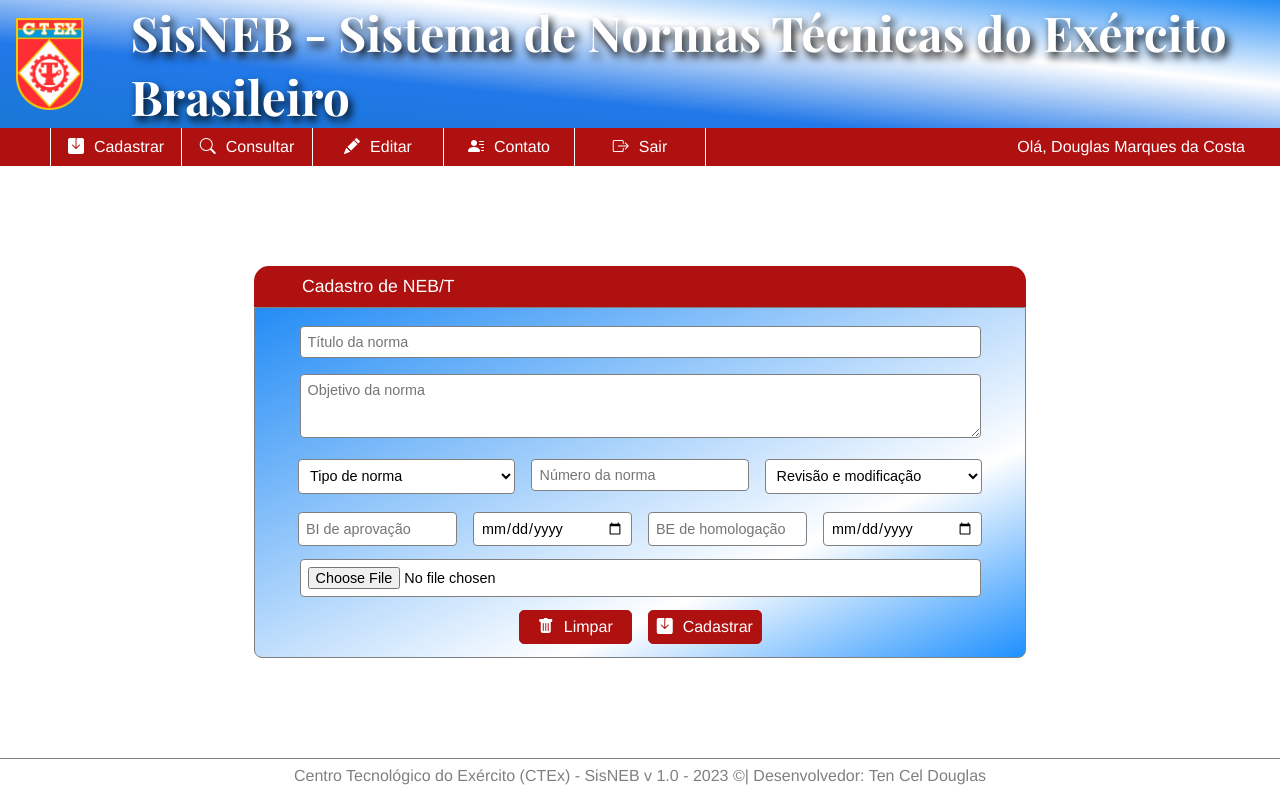
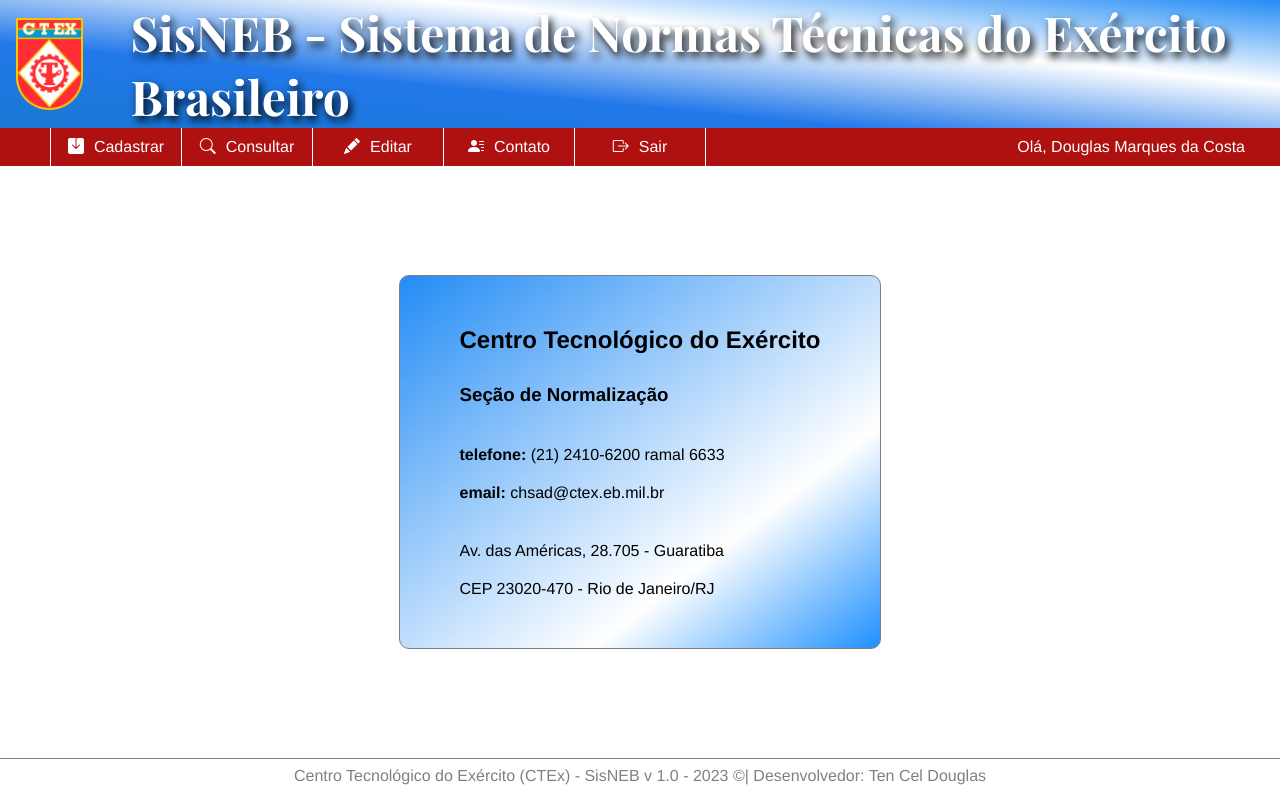
Before and after one commit to douglas-dmc/spa-neb-t, a React (Vite) app: page /contato in a window 1280 px wide. Built offline with nearby package versions, Linux system fonts and the light colour scheme; a web font is replaced by a local one.

Commit message:
aplicando react-router-dom

```diff
--- a/src/App.jsx
+++ b/src/App.jsx
@@ -1,14 +1,17 @@
 import { Footer } from "./components/Footer/Footer"
 import { Header } from "./components/Header/Header"
 import { NavBar } from "./components/NavBar/NavBar"
-import { Cadastro } from "./pages/Cadastro/Cadastro"
+// import { Cadastro } from "./pages/Cadastro/Cadastro"
+// import { Contato } from "./pages/Contato/Contato"
+
+import { Outlet } from "react-router-dom"
 
 function App() {
     return (
         <>
             <Header />
             <NavBar />
-            <Cadastro />
+            <Outlet />
             <Footer />
         </>
     )
--- a/src/components/NavBar/NavBar.jsx
+++ b/src/components/NavBar/NavBar.jsx
@@ -1,3 +1,4 @@
+import { Link } from "react-router-dom"
 import { Nav } from "./NavBarStyled"
 
 export function NavBar() {
@@ -6,19 +7,32 @@ export function NavBar() {
             <Nav>
                 <ul>
                     <li>
-                        <i className="bi bi-save-fill"></i>Cadastrar
+                        <Link to="/cadastro">
+                            <i className="bi bi-save-fill"></i>Cadastrar
+                        </Link>
+                    </li>
+
+                    <li>
+                        <Link>
+                            <i className="bi bi-search"></i>Consultar
+                        </Link>
                     </li>
                     <li>
-                        <i className="bi bi-search"></i>Consultar
+                        <Link>
+                            <i className="bi bi-pencil-fill"></i>Editar
+                        </Link>
                     </li>
+
                     <li>
-                        <i className="bi bi-pencil-fill"></i>Editar
+                        <Link to="/contato">
+                            <i className="bi bi-person-lines-fill"></i>Contato
+                        </Link>
                     </li>
+
                     <li>
-                        <i className="bi bi-person-lines-fill"></i>Contato
-                    </li>
-                    <li>
-                        <i className="bi bi-box-arrow-right"></i>Sair
+                        <Link>
+                            <i className="bi bi-box-arrow-right"></i>Sair
+                        </Link>
                     </li>
                     <li>Olá, Douglas Marques da Costa</li>
                 </ul>
--- a/src/components/NavBar/NavBarStyled.jsx
+++ b/src/components/NavBar/NavBarStyled.jsx
@@ -25,6 +25,13 @@ export const Nav = styled.nav`
         transition: background .4s;
     }
 
+    li a {
+        color: var(--color-font-navbar);
+        text-decoration: none;
+        transition: background .4s;
+        //padding: 10px 15px;
+    }
+
     li:not(:last-child) {
         width: 100px;
     }
@@ -34,7 +41,7 @@ export const Nav = styled.nav`
         border-left: 1px solid #fff;
     }
 
-    li:not(:last-child):hover {
+    li:not(:last-child):hover, li a:hover {
         background-color: var(--color-font-navbar);
         color: var(--bg-color-navbar);
         font-weight: bold;
--- a/src/main.jsx
+++ b/src/main.jsx
@@ -1,9 +1,29 @@
 import React from "react"
 import ReactDOM from "react-dom/client"
 import App from "./App.jsx"
+import { createBrowserRouter, RouterProvider } from "react-router-dom"
+import { Cadastro } from "./pages/Cadastro/Cadastro.jsx"
+import { Contato } from "./pages/Contato/Contato.jsx"
+
+const router = createBrowserRouter([
+    {
+        path: "/",
+        element: <App />,
+        children: [
+            {
+                path: "cadastro",
+                element: <Cadastro />
+            },
+            {
+                path: "contato",
+                element: <Contato />,
+            },
+        ],
+    },
+])
 
 ReactDOM.createRoot(document.getElementById("root")).render(
     <React.StrictMode>
-        <App />
+        <RouterProvider router={router} />
     </React.StrictMode>
 )
--- /dev/null
+++ b/src/pages/Contato/Contato.jsx
@@ -0,0 +1,20 @@
+import { SobreContainer } from "./ContatoStyled"
+
+export function Contato() {
+    return (
+        <SobreContainer>
+            <div>
+                <h2>Centro Tecnológico do Exército</h2>
+                <h3>Seção de Normalização</h3>
+                <p>
+                    <span>telefone:</span> (21) 2410-6200 ramal 6633
+                </p>
+                <p>
+                    <span>email:</span> chsad@ctex.eb.mil.br
+                </p>
+                <p>Av. das Américas, 28.705 - Guaratiba</p>
+                <p>CEP 23020-470 - Rio de Janeiro/RJ</p>
+            </div>
+        </SobreContainer>
+    )
+}
--- /dev/null
+++ b/src/pages/Contato/ContatoStyled.jsx
@@ -0,0 +1,44 @@
+import styled from "styled-components"
+
+export const SobreContainer = styled.main`
+    display: flex;
+    flex-direction: column;
+    justify-content: center;
+    align-items: center;
+    height: 74vh;
+
+    div {
+        display: flex;
+        flex-direction: column;
+        padding: 50px 60px;
+        background: linear-gradient(
+            to left top,
+            var(--bg-color-gradiente1),
+            var(--bg-color-gradiente2) 30%,
+            var(--bg-color-gradiente3)
+        );
+        gap: 10px;
+        border: 1px solid gray;
+        border-radius: 10px;
+    }
+
+    div h2 {
+        margin-bottom: 20px;
+    }
+
+    div p {
+        margin-top: 10px;
+    }
+
+    div p:nth-child(3) {
+        margin-top: 30px;
+    }
+
+    div p:nth-child(5) {
+        margin-top: 30px;
+    }
+
+    div span {
+        font-weight: bold;
+    }
+`
```
Also changed, not shown: src/pages/Cadastro/Cadastro.jsx (line endings or trailing spaces).
